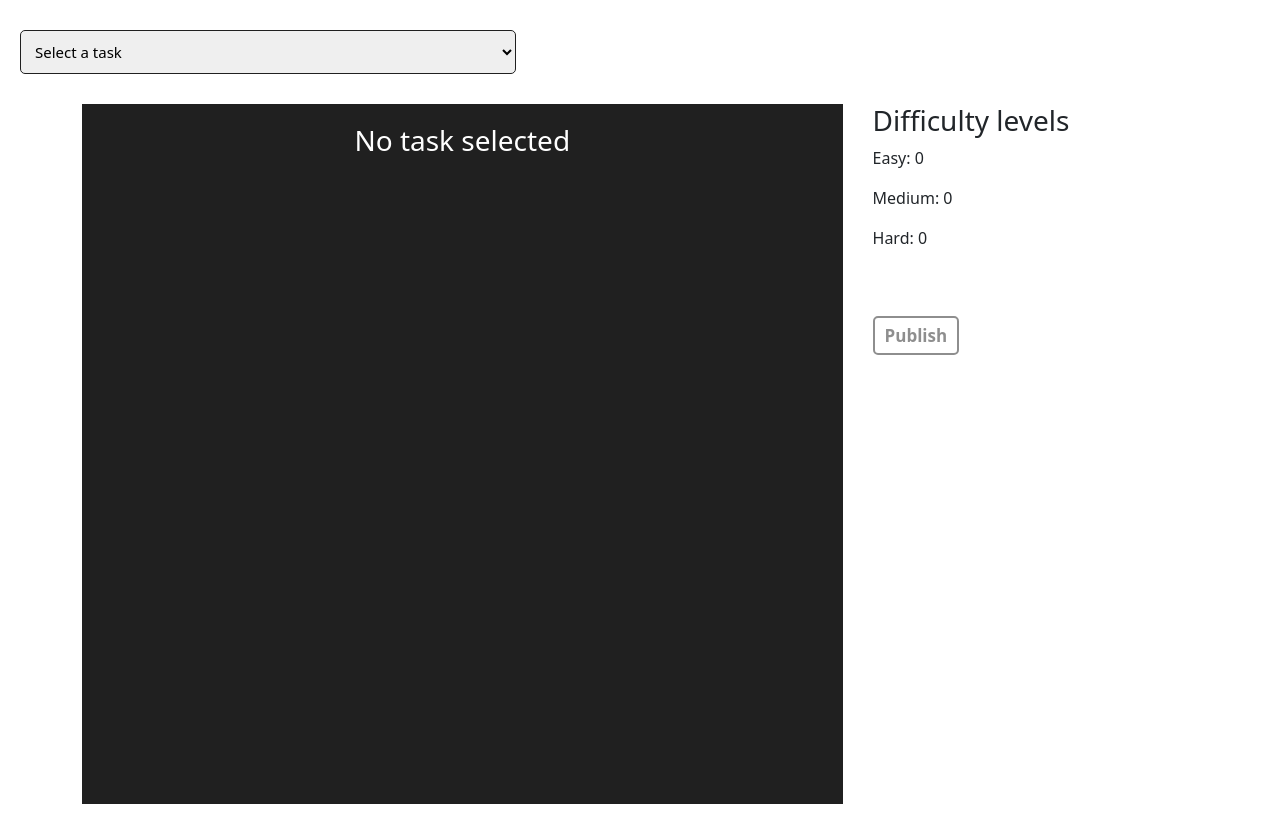
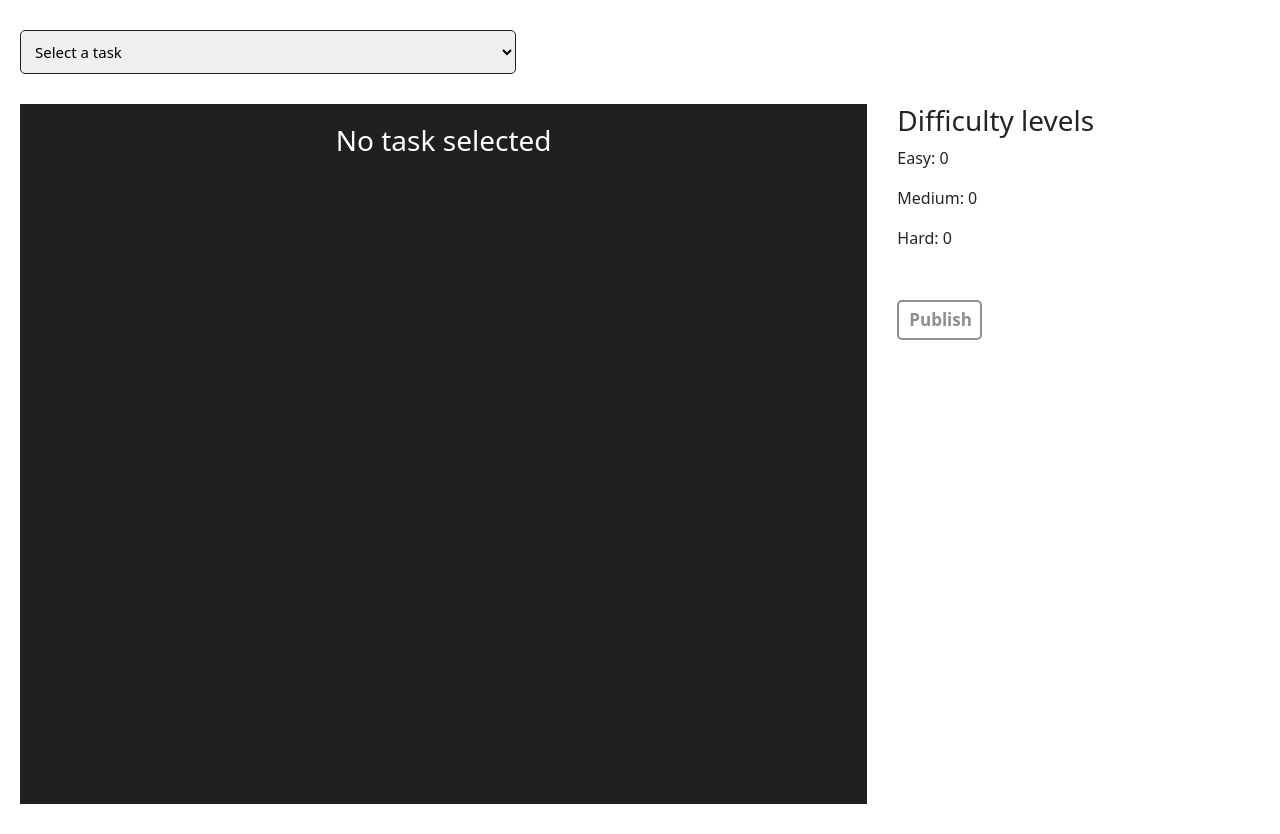
Before and after one commit to Permatech-IT/Code_tester_Admin, a React (Create React App) app: page / in a window 1280 px wide. Built offline with nearby package versions, Linux system fonts and the light colour scheme.

Commit message:
update(modal): update UI/UX of Modal

```diff
--- a/src/App.css
+++ b/src/App.css
@@ -12,18 +12,18 @@
   border-radius: 5px;
 }
 
-.App .container {
+.App .cont {
   display: flex;
   margin-top: 30px;
 }
 
-.container .ace_editor {
+.cont .ace_editor {
   width: 100% !important;
   height: 200px !important;
   margin-bottom: 30px;
 }
 
-.container .selected-tasks {
+.cont .selected-tasks {
   width: 70%;
   height: 700px;
   overflow-y: auto;
@@ -52,12 +52,15 @@
   cursor: pointer;
 }
 
-.container .difficulty-levels {
+.cont .difficulty-levels {
   width: 30%;
   margin-left: 30px;
 }
 
-.container .publish {
+.cont .publish {
+  display: block;
+  width: 85px;
+  height: 40px;
   outline: none;
   background: transparent;
   border: 2px solid #202020;
@@ -74,3 +77,36 @@
   cursor: not-allowed;
   opacity: 0.5;
 }
+
+.dots {
+  width: 3.5em;
+  display: flex;
+  flex-flow: row nowrap;
+  align-items: center;
+  justify-content: space-between;
+}
+
+.dots div {
+  width: 0.8em;
+  height: 0.8em;
+  border-radius: 50%;
+  background-color: #202020;
+  animation: fade 0.8s ease-in-out alternate infinite;
+}
+
+.dots div:nth-of-type(1) {
+  animation-delay: -0.4s;
+}
+
+.dots div:nth-of-type(2) {
+  animation-delay: -0.2s;
+}
+
+@keyframes fade {
+  from {
+    opacity: 1;
+  }
+  to {
+    opacity: 0;
+  }
+}
--- a/src/App.js
+++ b/src/App.js
@@ -1,13 +1,13 @@
-import { useState } from 'react';
+import { useState, useCallback } from 'react';
 import AceEditor from "react-ace";
 import 'ace-builds/src-noconflict/mode-javascript';
 import 'ace-builds/src-noconflict/theme-monokai';
 import Modal from 'react-bootstrap/Modal';
-import Button from '@restart/ui/esm/Button';
 import "bootstrap/dist/css/bootstrap.min.css";
 
 import './App.css';
 import tasks from './data/tasks';
+import Loader from './Loader';
 
 const transformedTaskOptions = tasks.map(task => ({
   value: task.id,
@@ -49,10 +49,10 @@ function App() {
     countDifficultyLevels(newSelectedTasks, setDifficultyLevelsCount);
   }
 
-  const publish = () => {
-    setShow(true);
+  const publish = async () => {
     setLoading(true);
-    fetch('https://ap-south-1.aws.data.mongodb-api.com/app/application-0-pmrso/endpoint/assesment', {
+    const response = await fetch(
+      'https://ap-south-1.aws.data.mongodb-api.com/app/application-0-pmrso/endpoint/assesment', {
       method: 'POST',
       headers: {
         'Content-Type': 'application/json',
@@ -61,12 +61,13 @@ function App() {
         tasks: selectedTasks,
       }),
     })
-    .then(response => response.json())
-    .then((data) => {
-      setId(data["$oid"]);
+    const data = await response.json();
+    setId(data.$oid);
     setLoading(false);
-    });
+    setShow(true);
   }
+
+  const closeModal = useCallback(() => setShow(false), [])
 
   const handleChange = (e) => {
     const { value } = e.target;
@@ -94,7 +95,7 @@ function App() {
         ))}
       </select>
 
-      <section className="container">
+      <section className="cont">
         <section className="selected-tasks">
           {selectedTasks.length === 0
             ? <h3 className="no-task">No task selected</h3>
@@ -132,22 +133,25 @@ function App() {
           <p>Medium: {difficultyLevelsCount.medium}</p>
           <p>Hard: {difficultyLevelsCount.hard}</p>
 
-          <button className={`publish ${selectedTasks.length === 0 ? 'disabled' : ''}`}
-          disabled={selectedTasks.length === 0}
+          <button
+            className={`publish ${selectedTasks.length === 0 ? 'disabled' : ''}`}
+            disabled={selectedTasks.length === 0 || loading}
             onClick={publish}
-          >Publish</button>
+          >
+            {loading ? <Loader /> : 'Publish'}
+          </button>
         </aside>
       </section>
-      <Modal
-        show={show}
-        onHide={() => setShow(false)}
-        size="lg"
-        aria-labelledby="contained-modal-title-vcenter"
-        centered
-      >
-        {loading?<>...Posting Task</>:<> ID: {id}
-        <Button onClick={()=>setShow(false)}>Close</Button></>
-        }
+      <Modal show={show} onHide={closeModal} centered>
+        <Modal.Header closeButton>
+          <Modal.Title>Task link:</Modal.Title>
+        </Modal.Header>
+        <Modal.Body>
+          Copy this link and share it with candidates:
+          <br />
+          <br />
+          <pre>https://someurl.com/task/{id}</pre>
+        </Modal.Body>
       </Modal>
     </div>
   );
--- /dev/null
+++ b/src/Loader.js
@@ -0,0 +1,9 @@
+const Loader = () => (
+    <div class="dots">
+        <div></div>
+        <div></div>
+        <div></div>
+    </div>
+)
+
+export default Loader
```
Lines whose indentation alone changed are shown as unchanged.
